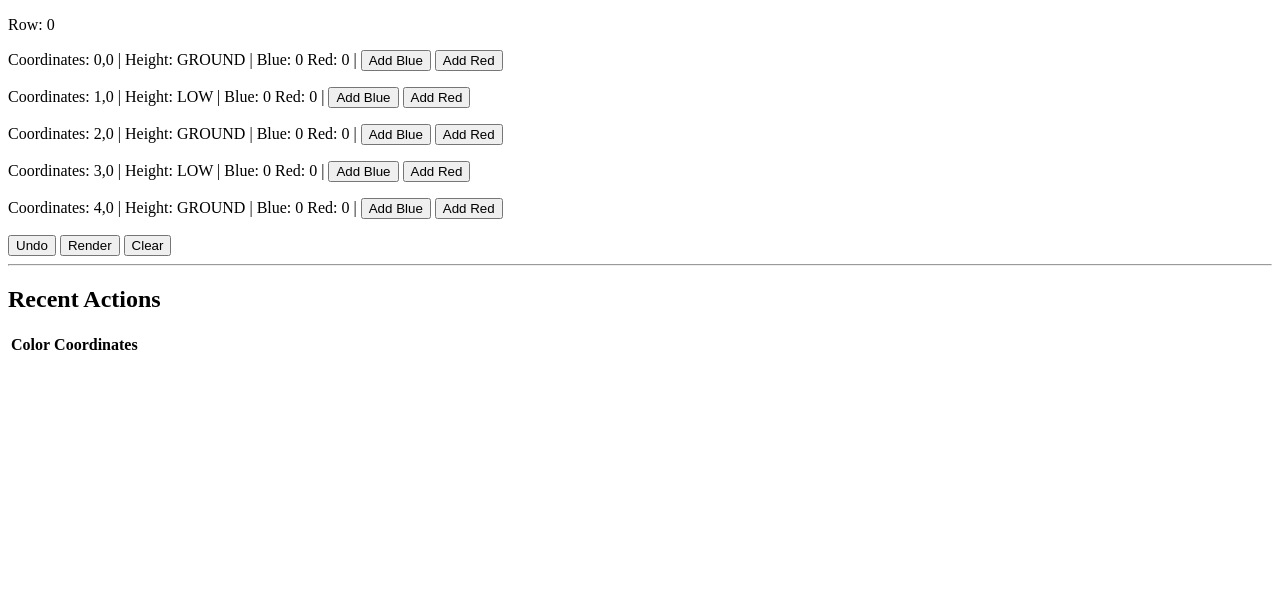
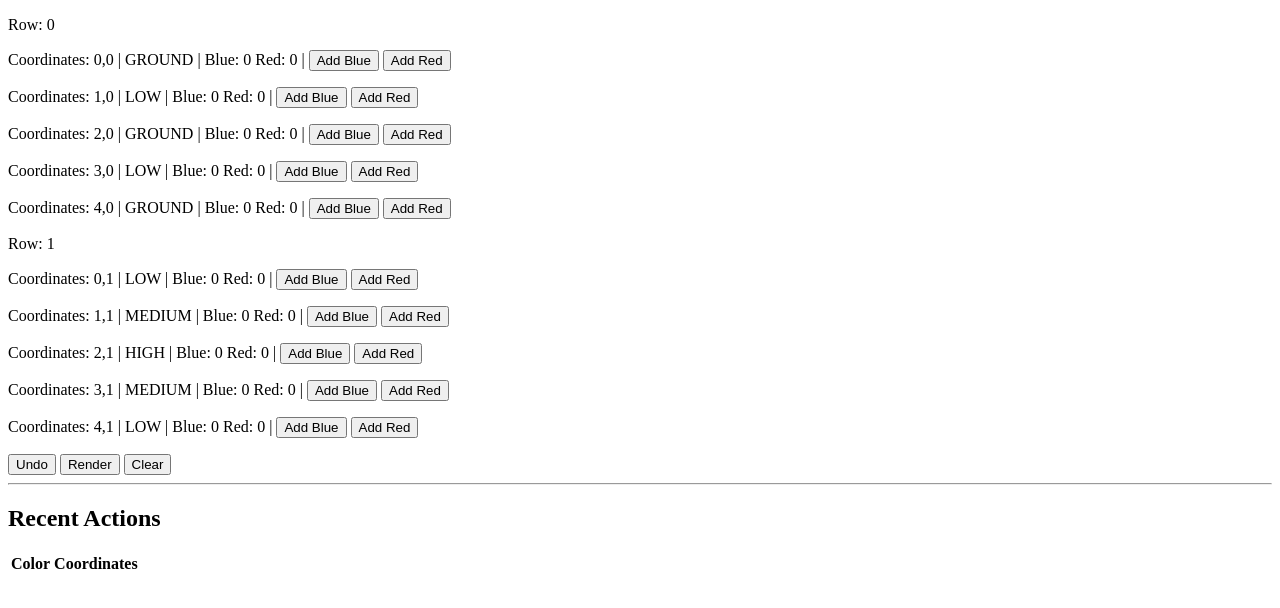
Before and after one commit to 1toldyou/PP-ScoreBoard, a SvelteKit app: page / in a window 1280 px wide. Shown: the top 608 px of the page. Built offline with nearby package versions, Linux system fonts and the light colour scheme.

Commit message:
add second row

```diff
--- a/src/routes/+page.svelte
+++ b/src/routes/+page.svelte
@@ -19,6 +19,13 @@
 			{height: PoleHeight.LOW, xCoordinate: 3, yCoordinate: 0, cones: [], blueConeCount: 0, redConeCount: 0},
 			{height: PoleHeight.GROUND, xCoordinate: 4, yCoordinate: 0, cones: [], blueConeCount: 0, redConeCount: 0},
 		],
+		[
+			{height: PoleHeight.LOW, xCoordinate: 0, yCoordinate: 1, cones: [], blueConeCount: 0, redConeCount: 0},
+			{height: PoleHeight.MEDIUM, xCoordinate: 1, yCoordinate: 1, cones: [], blueConeCount: 0, redConeCount: 0},
+			{height: PoleHeight.HIGH, xCoordinate: 2, yCoordinate: 1, cones: [], blueConeCount: 0, redConeCount: 0},
+			{height: PoleHeight.MEDIUM, xCoordinate: 3, yCoordinate: 1, cones: [], blueConeCount: 0, redConeCount: 0},
+			{height: PoleHeight.LOW, xCoordinate: 4, yCoordinate: 1, cones: [], blueConeCount: 0, redConeCount: 0},
+		],
 	];
 	let junctions: Pole[][] = structuredClone(originalJunctions);
 	let actions: ConeAction[] = [];
@@ -26,6 +33,7 @@
 	$: {
 		console.log("actions", actions);
 		console.log("junctions", junctions);
+		renderPole();
 	}
 
 	function addConeToPole(xCoordinate: number, yCoordinate: number, color: Alliance): void {
@@ -40,13 +48,11 @@
 			},
 			pole: structuredClone(junctions[yCoordinate][xCoordinate]),
 		}];
-		renderPole();
 	}
 
 	function undoAction(): void {
 		console.log("undoAction");
 		actions = actions.slice(0, actions.length - 1);
-		renderPole();
 	}
 
 	function renderPole(): void {
@@ -75,10 +81,10 @@
 		<div>
 			<p>Row: {i}</p>
 			{#each junctionRow as pole, j}
-				<div class="pole">
+				<div>
 					<p>
 						Coordinates: {pole.xCoordinate},{pole.yCoordinate} |
-						Height: {PoleHeight[pole.height]} |
+						{PoleHeight[pole.height]} |
 						Blue: {pole.blueConeCount}
 						Red: {pole.redConeCount}
 						{#if pole.cones.length < 0}
```
